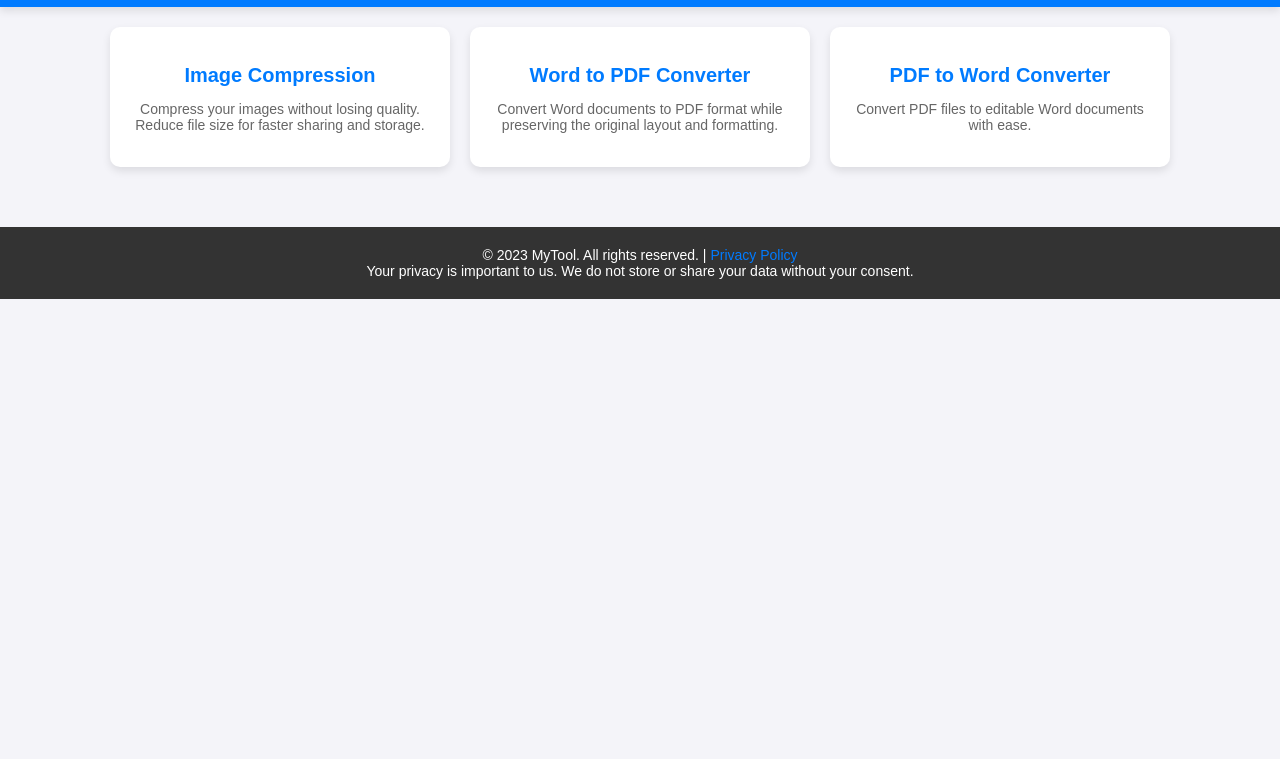
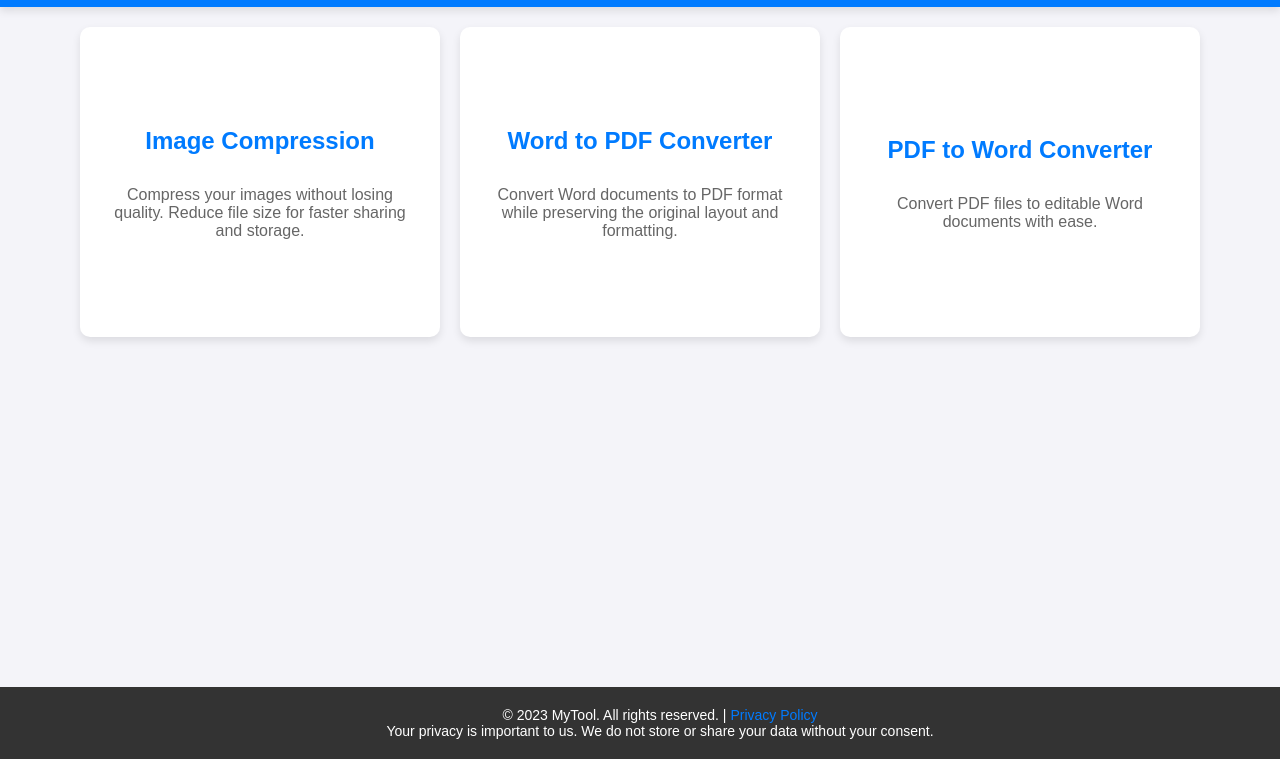
Before and after one commit to jaspreet55/myTool, a plain HTML site: page index.html in a window 1280 px wide. Shown: the part 41-800 px from the top of the page. Drawn offline with Linux system fonts and the light colour scheme.

Commit message:
Update index.html
design changes

```diff
--- a/index.html
+++ b/index.html
@@ -12,6 +12,9 @@
             padding: 0;
             background-color: #f4f4f9;
             color: #333;
+            display: flex;
+            flex-direction: column;
+            min-height: 100vh; /* Ensure footer sticks to the bottom */
         }
 
         a {
@@ -88,6 +91,7 @@
             flex-wrap: wrap;
             gap: 20px;
             justify-content: center;
+            flex: 1; /* Push footer to the bottom */
         }
 
         .card {
@@ -95,23 +99,29 @@
             border-radius: 10px;
             box-shadow: 0 4px 8px rgba(0, 0, 0, 0.1);
             width: 300px;
-            padding: 20px;
+            padding: 30px; /* Increased padding */
             text-align: center;
-            transition: transform 0.3s;
+            transition: transform 0.3s, box-shadow 0.3s;
+            height: 250px; /* Increased height */
+            display: flex;
+            flex-direction: column;
+            justify-content: center;
+            align-items: center;
         }
 
         .card:hover {
-            transform: translateY(-5px);
+            transform: translateY(-10px); /* More pronounced hover effect */
+            box-shadow: 0 8px 16px rgba(0, 0, 0, 0.2); /* Enhanced shadow on hover */
         }
 
         .card h2 {
-            font-size: 20px;
-            margin-bottom: 10px;
+            font-size: 24px; /* Larger font size */
+            margin-bottom: 15px;
             color: #007BFF;
         }
 
         .card p {
-            font-size: 14px;
+            font-size: 16px; /* Larger font size */
             color: #666;
         }
 
@@ -121,7 +131,10 @@
             color: white;
             padding: 20px;
             text-align: center;
-            margin-top: 40px;
+            width: 100%;
+            position: fixed; /* Fixed footer */
+            bottom: 0;
+            left: 0;
         }
 
         footer p {
@@ -158,14 +171,18 @@
                 <p>Compress your images without losing quality. Reduce file size for faster sharing and storage.</p>
             </div>
         </a>
+        <a href="#word-to-pdf">
             <div class="card">
                 <h2>Word to PDF Converter</h2>
                 <p>Convert Word documents to PDF format while preserving the original layout and formatting.</p>
             </div>
+        </a>
+        <a href="#pdf-to-word">
             <div class="card">
                 <h2>PDF to Word Converter</h2>
                 <p>Convert PDF files to editable Word documents with ease.</p>
             </div>
+        </a>
     </section>
 
     <!-- Footer -->
```
Lines whose indentation alone changed are shown as unchanged.
